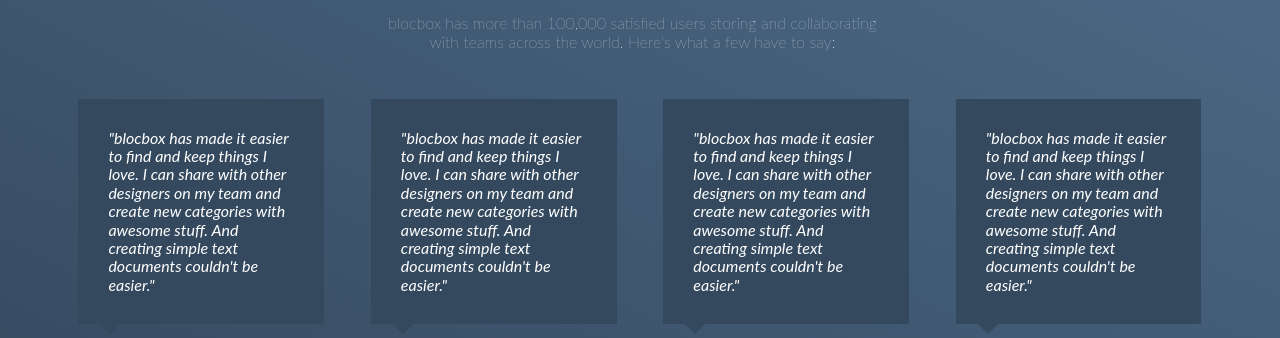
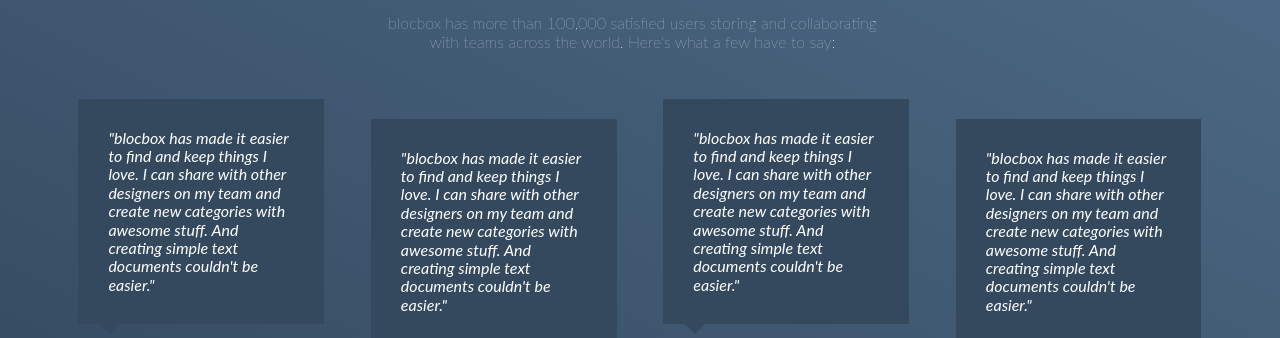
Before and after one commit to clarity13/Blocbox, a plain HTML site: page index.html in a window 1280 px wide. Shown: the part 2342-2680 px from the top of the page. Drawn offline with nearby package versions, Linux system fonts and the light colour scheme.

Commit message:
Homepage styling completed

```diff
--- a/css/style.css
+++ b/css/style.css
@@ -263,6 +263,9 @@ header .hero {
    font-size:13px;
    margin-top: 30px;
  }
+ .testimonials #different {
+   margin-top: 20px;
+ }
 
  /* MEDIA */
  @media screen and (min-width: 300px) {
--- a/index.html
+++ b/index.html
@@ -117,7 +117,7 @@
        <img src="https://s3.amazonaws.com/uifaces/faces/twitter/jsa/128.jpg" alt="avatar">
        <p class="name"><strong>John D.</strong><br/>Freelance Designer, N. Dakota</p>
      </li>
-     <li class="one-fourth">
+     <li class="one-fourth" id="different">
        <blockquote>"blocbox has made it easier to find and keep things I love. I can share with other designers on my team and create new categories with awesome stuff. And creating simple text documents couldn't be easier."
        </blockquote>
        <img src="https://s3.amazonaws.com/uifaces/faces/twitter/jsa/128.jpg" alt="avatar">
@@ -129,7 +129,7 @@
       <img src="https://s3.amazonaws.com/uifaces/faces/twitter/jsa/128.jpg" alt="avatar">
       <p class="name"><strong>John D.</strong><br/>Freelance Designer, N. Dakota</p>
     </li>
-    <li class="one-fourth">
+    <li class="one-fourth" id="different">
       <blockquote>"blocbox has made it easier to find and keep things I love. I can share with other designers on my team and create new categories with awesome stuff. And creating simple text documents couldn't be easier."
       </blockquote>
       <img src="https://s3.amazonaws.com/uifaces/faces/twitter/jsa/128.jpg" alt="avatar">
```
